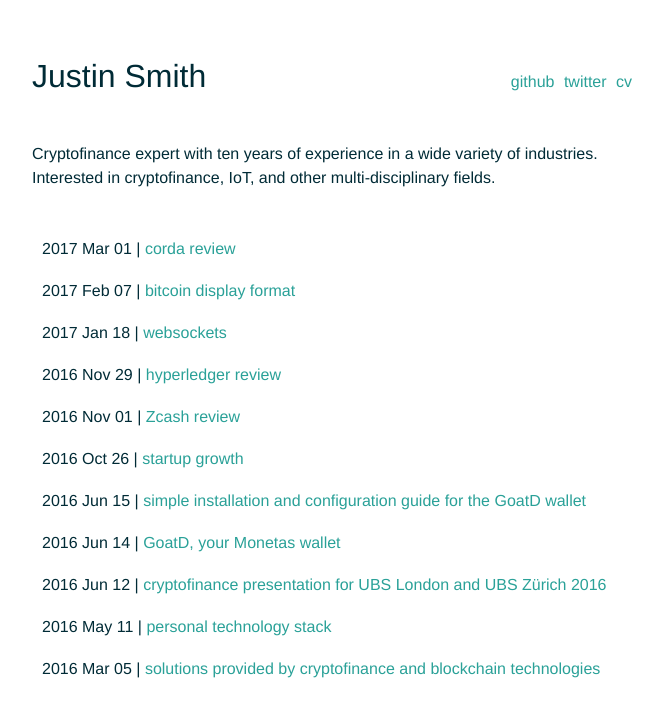
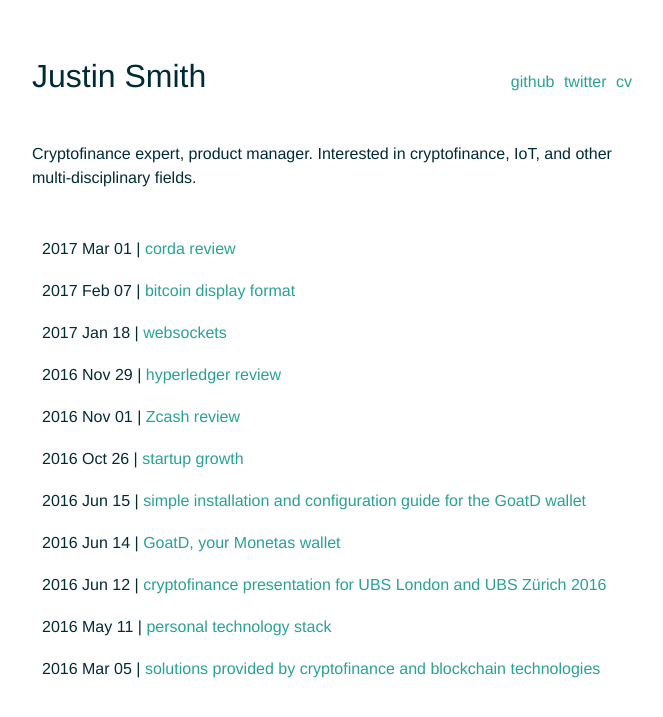
Before and after one commit to rusticbison/website, a Jekyll site: the page built from index.html, in a window 1280 px wide. Shown: the top 717 px of the page, without its empty margins (308-971 px from the left). Built offline with Jekyll 4.4.1, drawn with Linux system fonts in a browser that asks for light colours.

Commit message:
update index

```diff
--- a/index.html
+++ b/index.html
@@ -5,8 +5,7 @@ layout: default
 {% include header.html %}
 
 <div class="portfolio">
-	<p>Cryptofinance expert with ten years of experience in a wide variety of industries.
-Interested in cryptofinance, IoT, and other multi-disciplinary fields.</p>
+	<p>Cryptofinance expert, product manager. Interested in cryptofinance, IoT, and other multi-disciplinary fields.</p>
 </div>
 
 <!--
```
